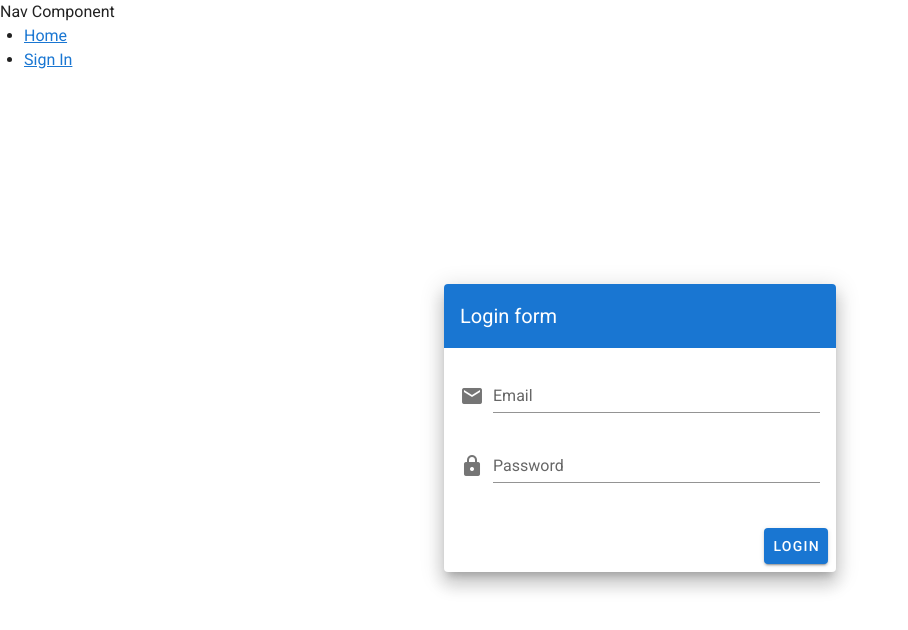
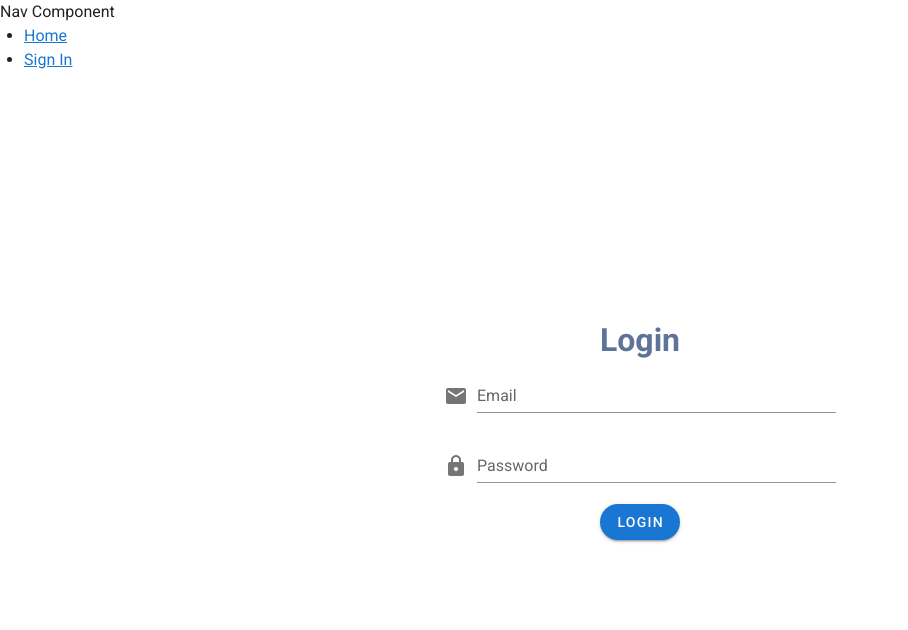
Before and after one commit to manojkmishra/take5-front-admin, a Vue app: page /signin in a window 1280 px wide. Shown: the top 630 px of the page, without its empty margins (0-908 px from the left). Built offline with nearby package versions, Linux system fonts and the light colour scheme.

Commit message:
login form

```diff
--- a/src/views/SignIn.vue
+++ b/src/views/SignIn.vue
@@ -2,23 +2,16 @@
 
     <v-container fill-height fluid >
 <v-row  align="center" justify="center">
-          <v-col cols="12" sm="8" md="4">
-            <v-card class="elevation-12">
-              <v-toolbar color="primary" dark flat>
-                <v-toolbar-title>Login form</v-toolbar-title>
-                <v-spacer />
-              </v-toolbar>
-              <v-card-text>
+          <v-col cols="12" sm="8" md="4" class="text-center">
+<h1 style="color: #5d7498;"> Login</h1>
                 <v-form ref="loginForm" :value="formValid">
-                <v-text-field label="Email" name="email" prepend-icon="mdi-email" :rules="emailRules" type="email" v-model="user.email"/>
+                  <v-text-field label="Email" name="email" prepend-icon="mdi-email" :rules="emailRules" type="email" v-model="user.email"/>
                   <v-text-field id="password" label="Password" prepend-icon="mdi-lock" :rules="passwordRules" name="password" type="password" v-model="user.password"/>
                 </v-form>
-              </v-card-text>
-              <v-card-actions>
+
                 <v-spacer />
-                <v-btn color="primary" @click="loginUser">Login</v-btn>
-              </v-card-actions>
-            </v-card>
+                <v-btn color="primary" rounded @click="loginUser" >Login</v-btn>
+
           </v-col>
         </v-row>
 <!--
```
